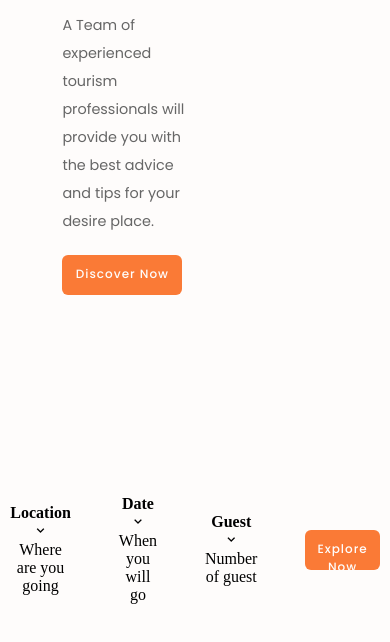
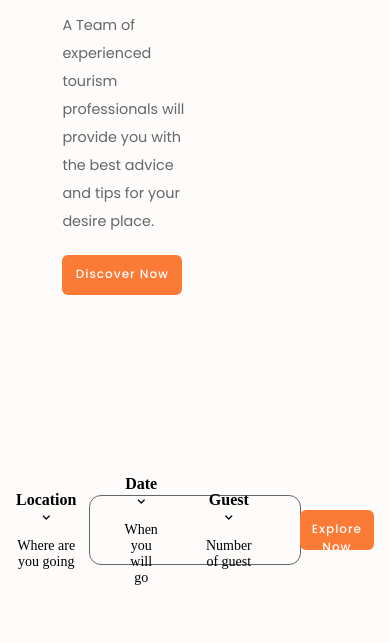
Before and after one commit to danilojduarte/WebSiteTrabook, a plain HTML site: page index.html in a window 390 px wide. Shown: the part 527-1169 px from the top of the page. Drawn offline with nearby package versions, Linux system fonts and the light colour scheme; a web font is replaced by a local one.

Commit message:
Ajustando responsividade

```diff
--- a/styles/styles.css
+++ b/styles/styles.css
@@ -151,4 +151,31 @@ header {
     gap: 3rem;
     align-items: center;
     text-align: center;
+    position: relative;
+
+
+    background: transparent;
+    width: 80%;
+    margin: auto;
+    height: 70px;
+    border-radius: 12px;
+    border: 0.8px solid var(--text-color-3);
 }
+
+@media screen and (min-width: 768px) {
+    .container {
+        flex-direction: row;
+    }
+}
+
+.container div {
+    flex: 1;
+}
+
+.container h4 {
+    margin-bottom: 10px;
+}
+
+.container p {
+    font-size: 14px;
+}
```
